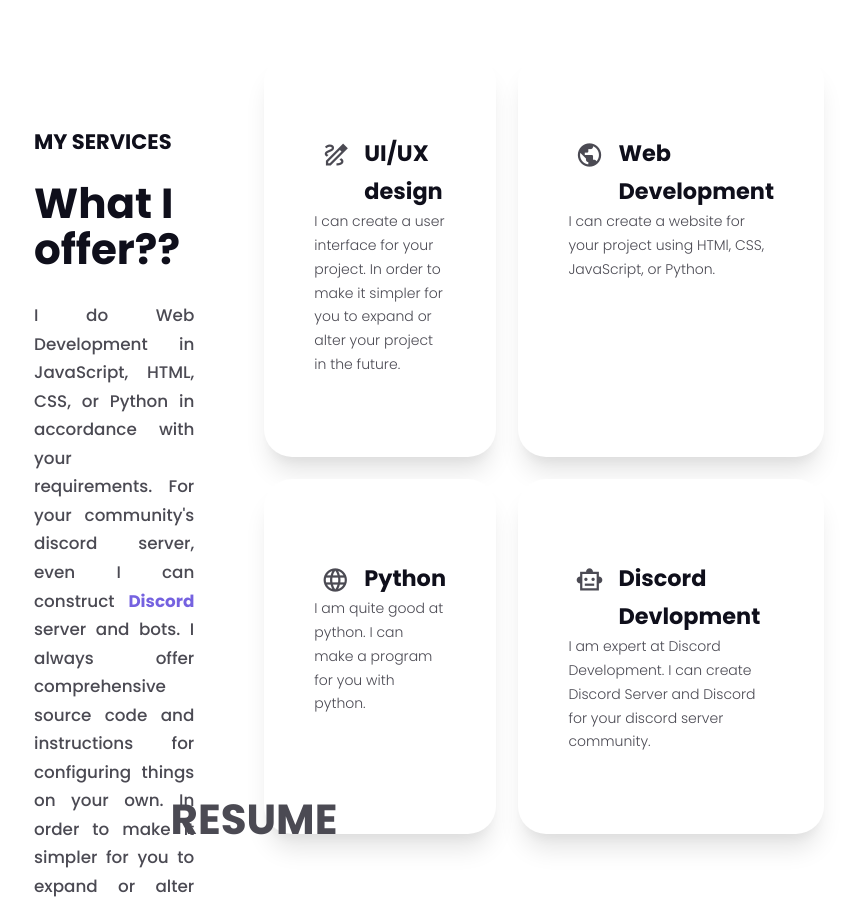
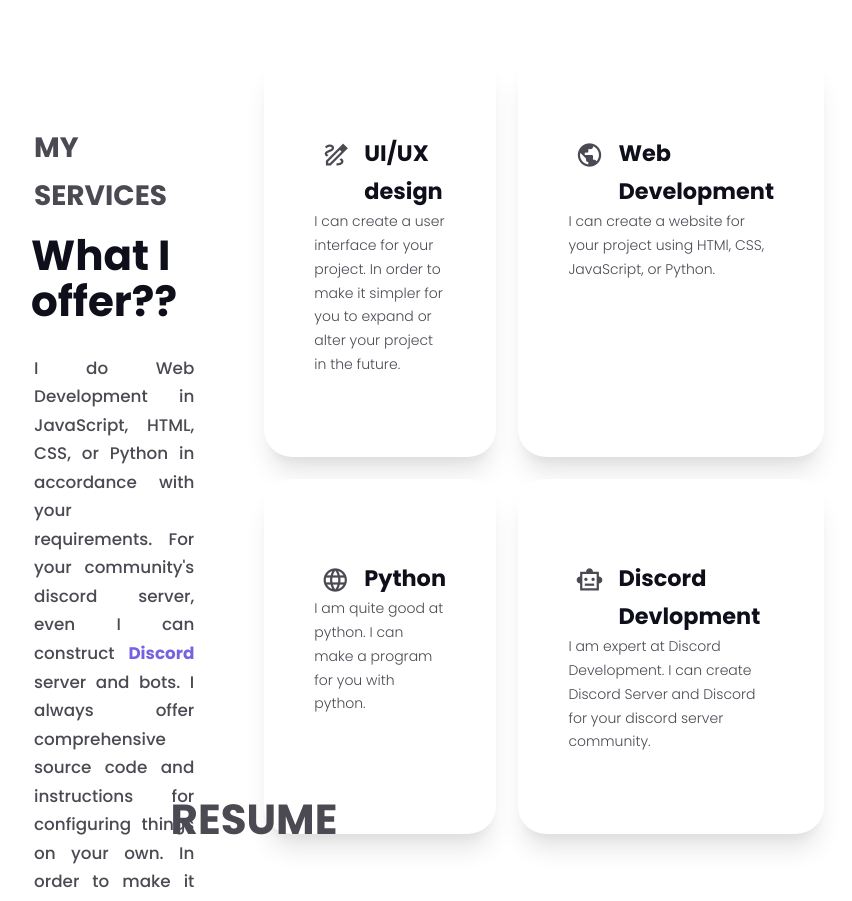
Before and after one commit to rahibulbulrahi/rahibulbul, a plain HTML site: page index.html in a window 1280 px wide. Shown: the part 1800-2701 px from the top of the page, without its empty margins (386-1238 px from the left). Drawn offline with nearby package versions, Linux system fonts and the light colour scheme.

Commit message:
minor fix

```diff
--- a/script.js
+++ b/script.js
@@ -7,6 +7,10 @@ $(document).ready(function () {
       $(".navbar").removeClass("sticky");
     }
   });
+});
+
+$(".navbar .menu li a").click(function () {
+  $("html").css("scrollBehavior", "smooth");
 });
 
 // Navbar Scroll slide-up
@@ -71,3 +75,5 @@ window.addEventListener("scroll", () => {
     });
   }
 });
+
+// Active on scroll
--- a/style.css
+++ b/style.css
@@ -573,10 +573,10 @@ img {
 
 .services-title {
   font-family: var(--font-montserrat);
-  color: var(--color-black);
+  color: var(--color-dark);
   text-transform: uppercase;
-  font-size: 1.5rem;
-  margin-bottom: 1.5rem;
+  font-size: 2rem;
+  margin-bottom: 1rem;
 }
 
 .service-left h1 {
@@ -584,6 +584,7 @@ img {
   font-family: var(--font-montserrat);
   font-weight: 700;
   margin-bottom: 2rem;
+  margin-left: -3px;
 }
 
 .service-left p {
```
